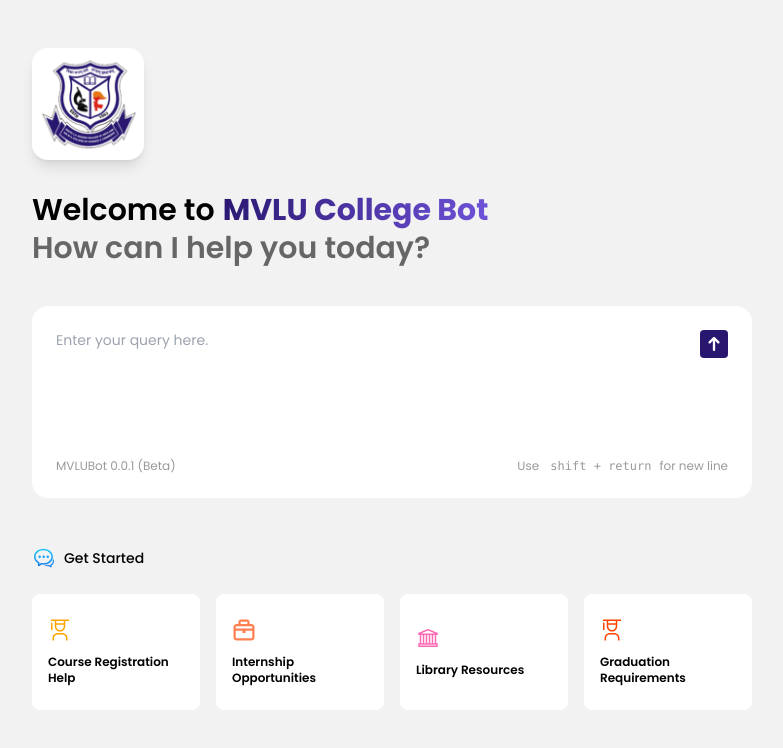
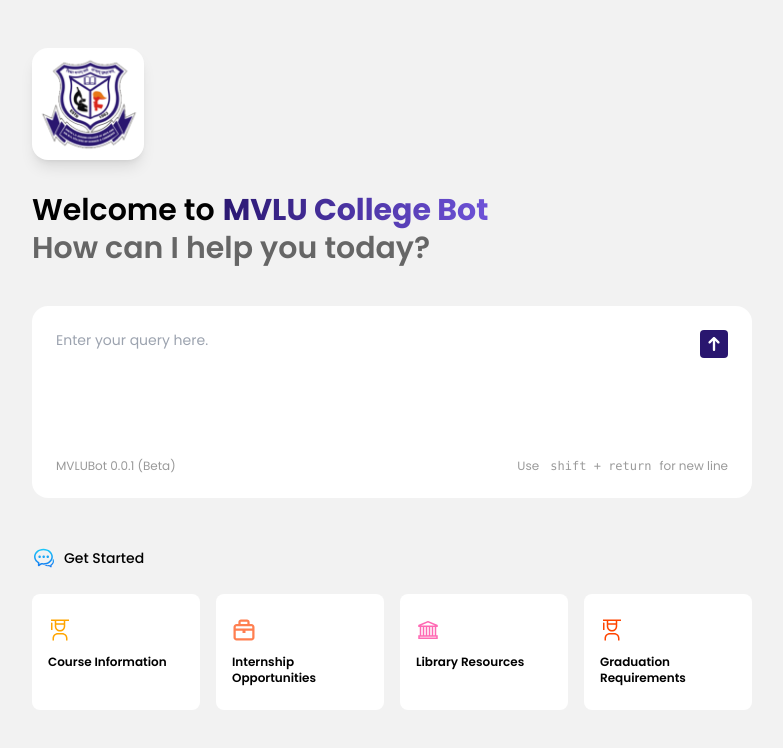
Before and after one commit to Mohammedvaraliya/MVLU-Bot-frontend, a React (Vite) app: page / in a window 1280 px wide. Shown: the top 748 px of the page, without its empty margins (248-1031 px from the left). Built offline with nearby package versions, Linux system fonts and the light colour scheme; no server answers.

Commit message:
Add history payload function

```diff
--- a/src/components/OptionsButton/OptionsButton.tsx
+++ b/src/components/OptionsButton/OptionsButton.tsx
@@ -1,16 +1,22 @@
+import { Link } from "react-router-dom";
+
 export interface OptionsProps {
   image: string;
   title: string;
+  to: string;
 }
 
 export default function OptionsButton(props: OptionsProps) {
-  const { image, title } = props;
+  const { image, title, to } = props;
   return (
-    <button className="px-4 py-6 text-left rounded-lg bg-white hover:shadow-xl focus:shadow-xl duration-150">
+    <Link
+      to={to}
+      className="px-4 py-6 text-left rounded-lg bg-white hover:shadow-xl focus:shadow-xl duration-150"
+    >
       <div className="">
         <img className="h-6 w-6 " src={image} alt="image1" />
         <p className="font-semibold text-xs mt-3">{title}</p>
       </div>
-    </button>
+    </Link>
   );
 }
--- a/src/hooks/useMessage.ts
+++ b/src/hooks/useMessage.ts
@@ -5,6 +5,7 @@
   role: "USER" | "MVLUBOT";
   loading?: boolean;
   message: string;
+  history?: Message[];
 }
 
 const SERVER_URL = import.meta.env.VITE_SERVER_URL;
@@ -15,14 +16,16 @@
   const [error, setError] = useState<string | null>(null);
 
   async function resolveQuery(query: string) {
+    const payload: Message = {
+      role: "USER",
+      message: query,
+    };
+
     setIsLoading(true);
     setMessages((curr) => {
       return [
         ...curr,
-        {
-          role: "USER",
-          message: query,
-        },
+        payload,
         {
           role: "MVLUBOT",
           message: "",
@@ -34,11 +37,13 @@
     setIsLoading(true);
     setError(null);
 
+    if (messages.length > 0) {
+      payload.history = messages.slice(Math.max(-10, messages.length * -1));
+      console.log(payload);
+    }
+
     try {
-      const result = await axios.post<Message>(SERVER_URL + "chat", {
-        role: "USER",
-        message: query,
-      });
+      const result = await axios.post<Message>(SERVER_URL + "chat", payload);
 
       if (result.status === 200) {
         setMessages((curr) => {
--- a/src/pages/ChatPage/ChatPage.tsx
+++ b/src/pages/ChatPage/ChatPage.tsx
@@ -34,18 +34,18 @@
 
   return (
     <main className="container mx-auto max-w-[720px] pt-12 pb-[300px] px-4 lg:px-0 space-y-8">
-      <div className="space-y-3" onClick={() => scrollToBottom()}>
-        {messages.map((message) => {
+      <div className="space-y-3">
+        {messages.map((message, index) => {
           return (
-            <>
+            <div key={index}>
               <div ref={chatContianerRef} className="w-full bg-red-500"></div>
               <ChatBubble
-                key={message.message}
+                key={index}
                 user={message.role}
                 message={message.message}
                 loading={message.loading}
               />
-            </>
+            </div>
           );
         })}
       </div>
--- a/src/pages/LandingPage/LandingPage.tsx
+++ b/src/pages/LandingPage/LandingPage.tsx
@@ -69,15 +69,22 @@
 
           <div className="grid grid-cols-1 sm:grid-cols-2 md:grid-cols-4 gap-4 mb-16">
             <OptionsButton
+              to="/chat?query=What%20are%20the%20courses%20offered%20by%20the%20college%3F%0A%0A"
               image={carbon_education}
-              title="Course Registration Help"
+              title="Course Information"
             />
             <OptionsButton
               image={pajamas_work}
               title="Internship Opportunities"
+              to="/chat?query=Tell%20me%20something%20about%20the%20college%20Library%3F"
             />
-            <OptionsButton image={icons8_library} title="Library Resources" />
             <OptionsButton
+              to="/chat?query=Tell%20me%20something%20about%20the%20college%20Library%3F"
+              image={icons8_library}
+              title="Library Resources"
+            />
+            <OptionsButton
+              to="/chat?query=Tell%20me%20something%20about%20the%20college%20Library%3F"
               image={carbon_education_1}
               title="Graduation Requirements"
             />
```
